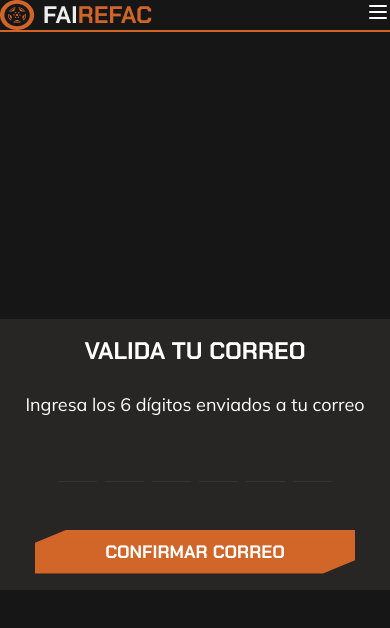
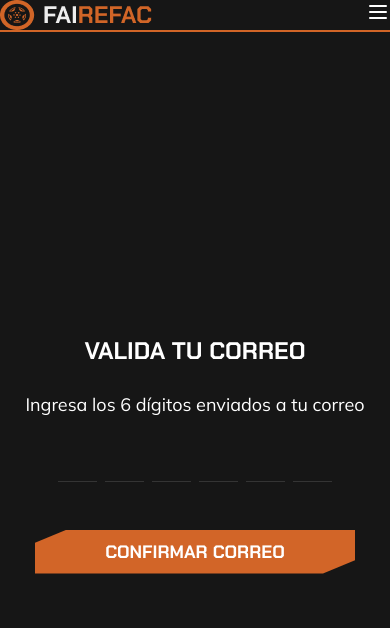
Before and after one commit to aleTorres05/FaiRefacFront, a Next.js app: page /email-verification in a window 390 px wide. Shown: the top 628 px of the page. Built offline with nearby package versions, Linux system fonts and the light colour scheme.

Commit message:
[FIX]VerifyEmail bg for mobile

```diff
--- a/components/VerifyEmail.jsx
+++ b/components/VerifyEmail.jsx
@@ -18,8 +18,8 @@ export default function VerifyEmail() {
   };
 
   return (
-    <div className='flex justify-center items-center min-h-screen'>
-        <main className=" w-full md:h-[300px] max-w-full md:max-w-[630px] bg-[#282525] p-4 flex flex-col items-center justify-center gap-6 md:clip-custom">
+    <div className='flex justify-center md:items-center min-h-screen'>
+        <main className=" w-full md:h-[300px] max-w-full md:max-w-[630px] md:bg-[#282525] p-4 flex flex-col items-center justify-center gap-6 md:clip-custom">
       <h1 className="font-chakra font-bold text-white text-2xl md:text-3xl">VALIDA TU CORREO</h1>
       <h2 className="text-white font-mulish text-lg md:text-xl">Ingresa los 6 dígitos enviados a tu correo</h2>
 
```
